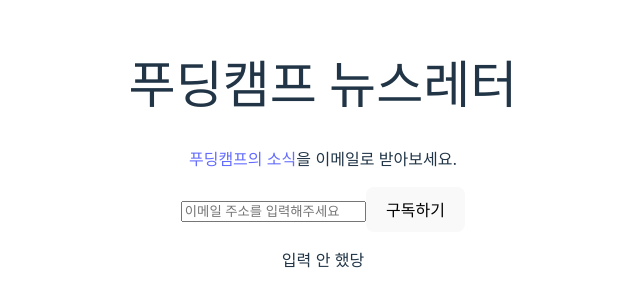
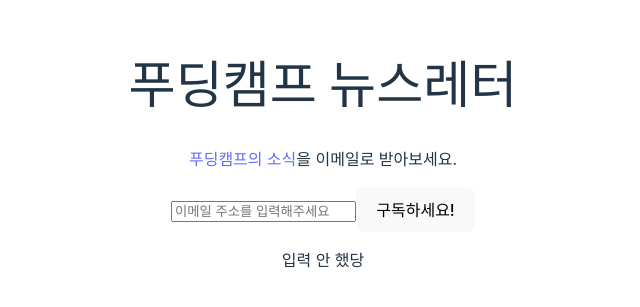
Before and after one commit to realworldpudding/hands-on, a React (Vite) app in the folder getting-started-with-react/hello-world/: page / in a window 1280 px wide. Shown: the part 245-552 px from the top of the page, without its empty margins (317-957 px from the left). Built offline with nearby package versions, Linux system fonts and the light colour scheme.

Commit message:
ADD buttonLabel Props 적용

```diff
--- a/getting-started-with-react/hello-world/src/App.jsx
+++ b/getting-started-with-react/hello-world/src/App.jsx
@@ -14,7 +14,7 @@ function App() {
         <a href="https://pudding.camp/~/newsletter">푸딩캠프의 소식</a>을 이메일로 받아보세요.
       </p>
 
-      <Subscription />
+      <Subscription buttonLabel="구독하세요!" />
 
       {!!email && <p>입력한 E-mail 주소 : {email}</p>}
       {email ? <p>입력했당</p> : <p>입력 안 했당</p>}
--- a/getting-started-with-react/hello-world/src/Subscription.jsx
+++ b/getting-started-with-react/hello-world/src/Subscription.jsx
@@ -1,6 +1,6 @@
 import { useState } from 'react';
 
-function Subscription() {
+function Subscription({ buttonLabel }) {
   const [email, setEmail] = useState("")
   return (
     <>
@@ -11,7 +11,7 @@ function Subscription() {
         onChange={(e) => setEmail(e.target.value)}
         className={['email-input', email ? 'email-input--entered' : '']}
       />
-      <button>구독하기</button>
+      <button>{buttonLabel}</button>
     </>
   )
 }
```
